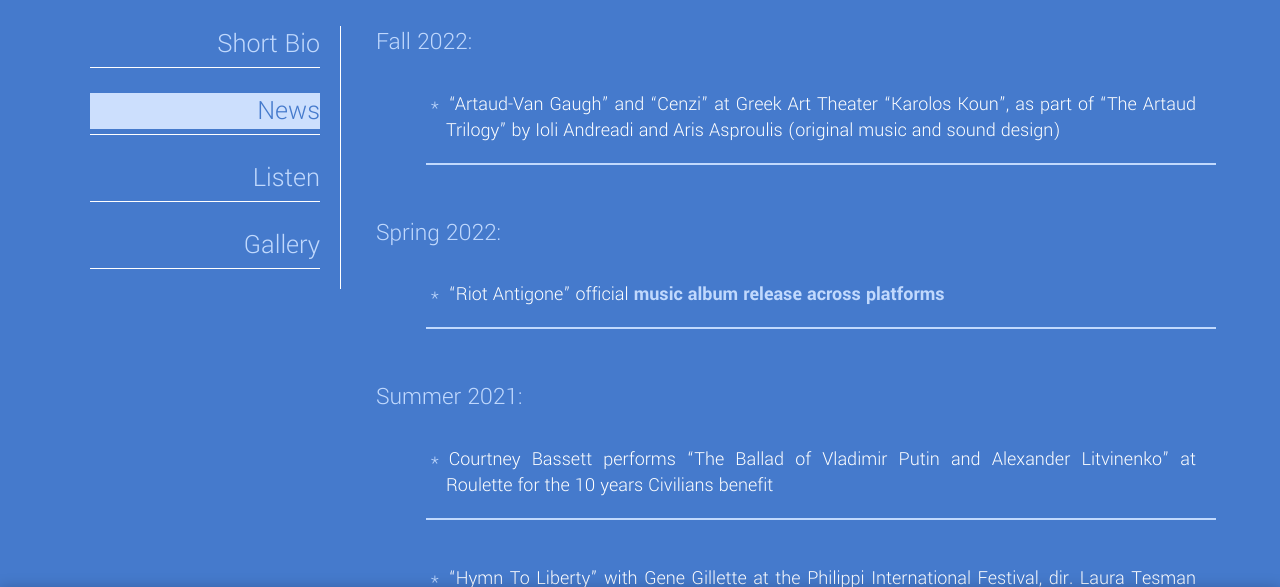
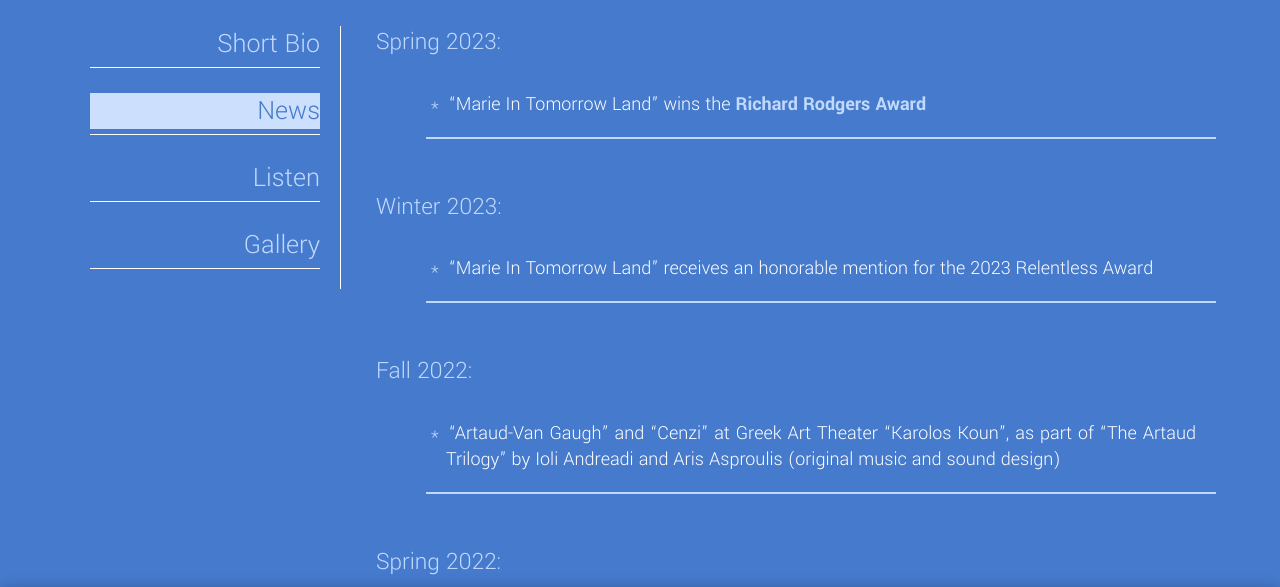
Before and after one commit to eratokremmyda/eratokremmyda.github.com, a plain HTML site: page index.html in a window 1280 px wide. Both pictures are taken after a click on the link "News". Shown: the part 173-760 px from the top of the page. Drawn offline with nearby package versions, Linux system fonts and the light colour scheme.

Commit message:
update to 1ddf872

```diff
--- a/index.html
+++ b/index.html
@@ -126,7 +126,7 @@ Erato A. Kremmyda is a New York City based composer, and sometimes music directo
 </p><p>
  Born and raised in Athens, Greece, she works across genres and countries and most frequently collaborates on projects for the stage or the screen.
 </p><p>
-A Jonathan Larson Award winner with collaborator Maggie-Kate Coleman, a Fulbright fellow and an Anna Sosenko Trust Grant recipient, she is a graduate of Tisch School of the Arts (Master of Fine Arts), Steinhardt NYU (Master of Music), Athens University and Athens Conservatoire.
+A winner of the Richard Rodgers Award for "Marie In Tomorrow Land" and the Jonathan Larson Grant with collaborator Maggie-Kate Coleman, she is also a Fulbright fellow and an Anna Sosenko Trust Grant recipient. Erato is a graduate of Tisch School of the Arts (Master of Fine Arts), Steinhardt NYU (Master of Music), Athens University and Athens Conservatoire.
 </p><p>
 Click <a href="#" class="contactaddress_hidden">here</a> to say hello.
 </p>
@@ -136,7 +136,19 @@ Click <a href="#" class="contactaddress_hidden">here</a> to say hello.
 
       <div class="mainpage" id="news">
 
-	<h1 id="fall-2022">Fall 2022:</h1>
+	<h1 id="spring-2023">Spring 2023:</h1>
+
+<ul>
+  <li>“Marie In Tomorrow Land” wins the <a href="https://www.broadwayworld.com/article/Two-Musicals-Win-Richard-Rodgers-Awards-20230310">Richard Rodgers Award</a></li>
+</ul>
+
+<h1 id="winter-2023">Winter 2023:</h1>
+
+<ul>
+  <li>“Marie In Tomorrow Land” receives an honorable mention for the 2023 Relentless Award</li>
+</ul>
+
+<h1 id="fall-2022">Fall 2022:</h1>
 
 <ul>
   <li>“Artaud-Van Gaugh” and “Cenzi” at Greek Art Theater “Karolos Koun”, as part of “The Artaud Trilogy” by Ioli Andreadi and Aris Asproulis (original music and sound design)</li>
@@ -173,7 +185,7 @@ Click <a href="#" class="contactaddress_hidden">here</a> to say hello.
 
 <ul>
   <li>Rhinebeck Writers Retreat with Maggie-Kate Coleman for We Will Not Be Silent</li>
-  <li>“SIGNAL” concert in London with “Clean House” from We Will Not Be Silent, performed by Courtney Bassett</li>
+  <li>“SIGNAL” concert in London with “Clean House” from We Will Not Be Silent, performed by Courtney Bassett. Curated/directed by Adam Lenson</li>
 </ul>
 
 <h1 id="spring-2020">Spring 2020:</h1>
```
